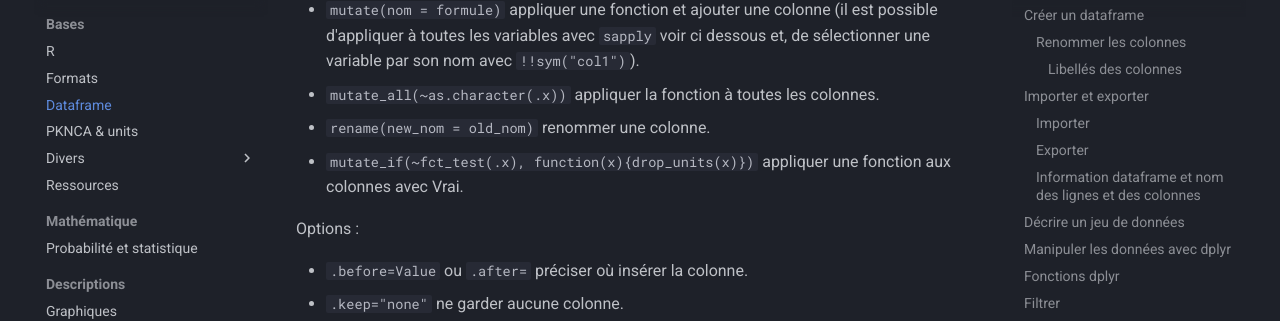
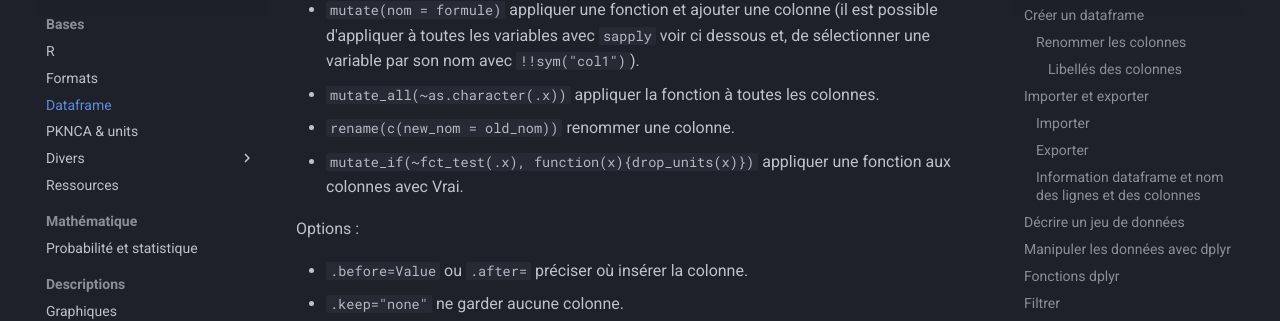
Before and after one commit to gdemare/Informatique, an MkDocs documentation site: the page built from docs/r/manipuler-donnees_r.md, in a window 1280 px wide and 900 px high, scrolled down 4949 px. Shown: the part 141-462 px from the top of the window. Built offline with MkDocs 1.6.1 and Material for MkDocs 9.7.7, drawn with Linux system fonts in a browser that asks for light colours; comment, search, counter and statistics services are not loaded.

```diff
--- a/docs/r/manipuler-donnees_r.md
+++ b/docs/r/manipuler-donnees_r.md
@@ -167,7 +167,7 @@ Sélectionner les colonnes :
 
 * `mutate(nom = formule)` appliquer une fonction et ajouter une colonne (il est possible d'appliquer à toutes les variables avec `sapply` voir ci dessous et, de sélectionner une variable par son nom avec `!!sym("col1")`).
 * `mutate_all(~as.character(.x))` appliquer la fonction à toutes les colonnes.
-* `rename(new_nom = old_nom)` renommer une colonne.
+* `rename(c(new_nom = old_nom))` renommer une colonne.
 * `mutate_if(~fct_test(.x), function(x){drop_units(x)})` appliquer une fonction aux colonnes avec Vrai.
 
 Options :
```
